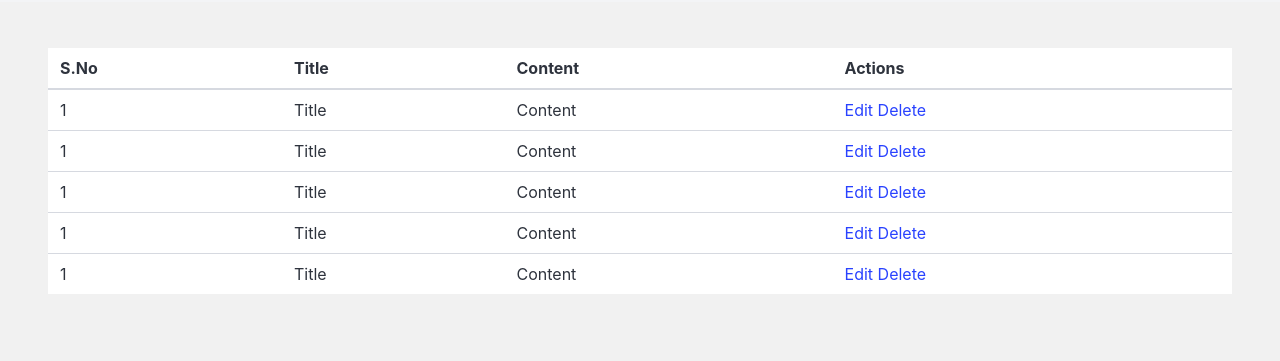
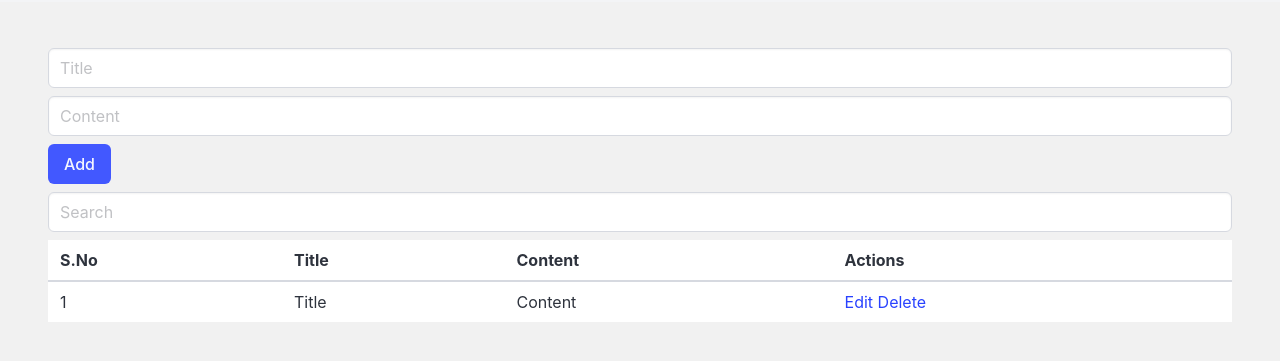
Before and after one commit to CodeWithSushil/REST-API, a PHP site: page /public/index.php in a window 1280 px wide. Shown: the part 56-417 px from the top of the page. Run offline with PHP 8.4, Linux system fonts and the light colour scheme.

Commit message:
add search

```diff
--- a/public/index.php
+++ b/public/index.php
@@ -8,6 +8,12 @@ include_once('./navbar.php');
 <section class="section">
     <div class="columns is-mobile">
         <div class="column">
+            <div class="card-content">
+                <input class="input mb-2 is-tablet-4" type="text" name="title" placeholder="Title">
+                <input class="input mb-2 is-tablet-4" type="text" name="content" placeholder="Content">
+                <button class="button mb-2 is-link" type="submit" name="add">Add</button>
+                <input class="input mb-2 is-tablet-4 " type="search" name="q" placeholder="Search">
+            </div>
             <div class="table-container">
                 <table class="table">
                     <thead>
@@ -28,42 +34,6 @@ include_once('./navbar.php');
                                 <a>Delete</a>
                             </td>
                         </tr>
-                        <tr>
-                            <td>1</td>
-                            <td>Title</td>
-                            <td>Content</td>
-                            <td>
-                                <a>Edit</a>
-                                <a>Delete</a>
-                            </td>
-                        </tr>
-                        <tr>
-                            <td>1</td>
-                            <td>Title</td>
-                            <td>Content</td>
-                            <td>
-                                <a>Edit</a>
-                                <a>Delete</a>
-                            </td>
-                        </tr>
-                        <tr>
-                            <td>1</td>
-                            <td>Title</td>
-                            <td>Content</td>
-                            <td>
-                                <a>Edit</a>
-                                <a>Delete</a>
-                            </td>
-                        </tr>
-                        <tr>
-                            <td>1</td>
-                            <td>Title</td>
-                            <td>Content</td>
-                            <td>
-                                <a>Edit</a>
-                                <a>Delete</a>
-                            </td>
-                        </tr>
                     </tbody>
                 </table>
             </div>
```
